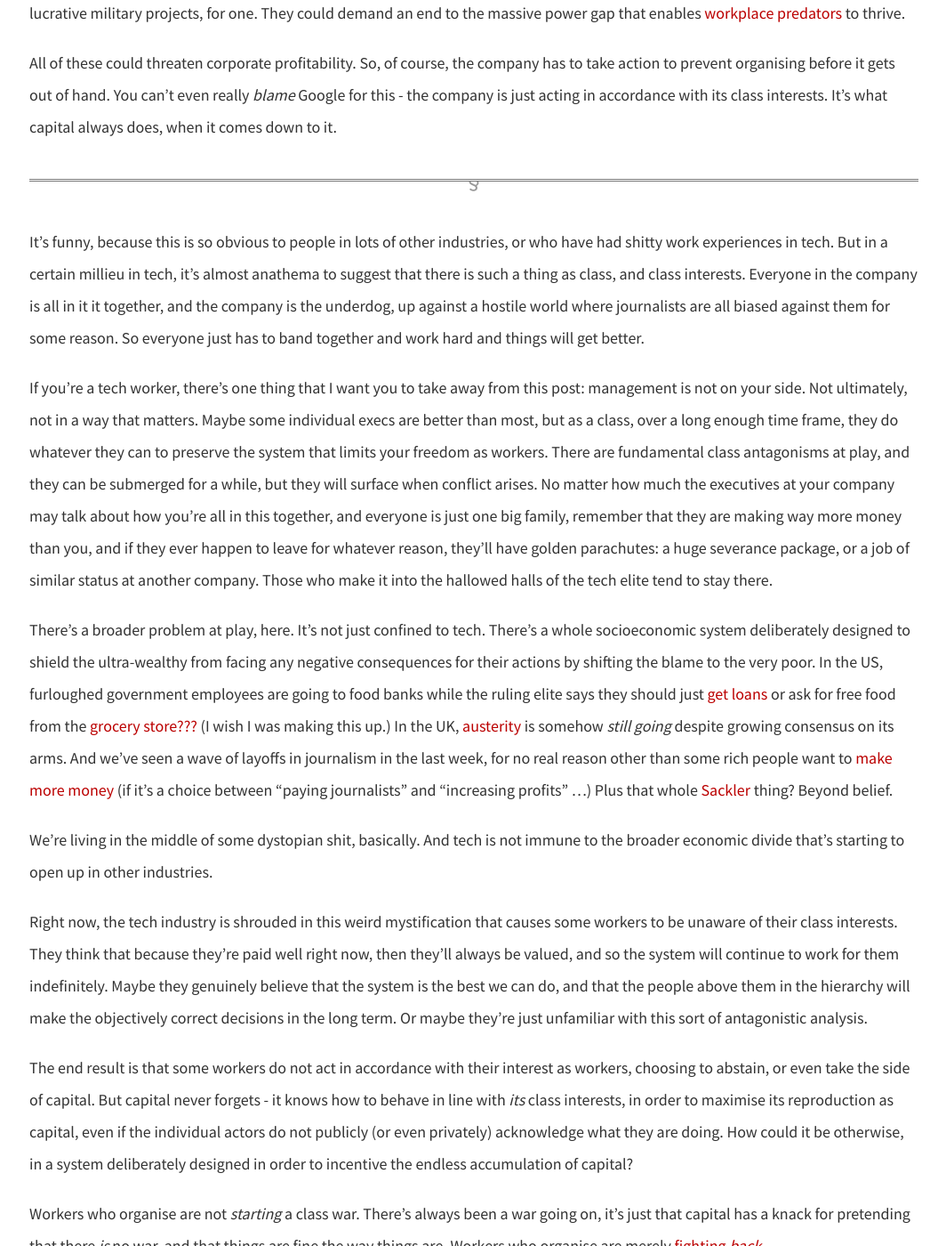
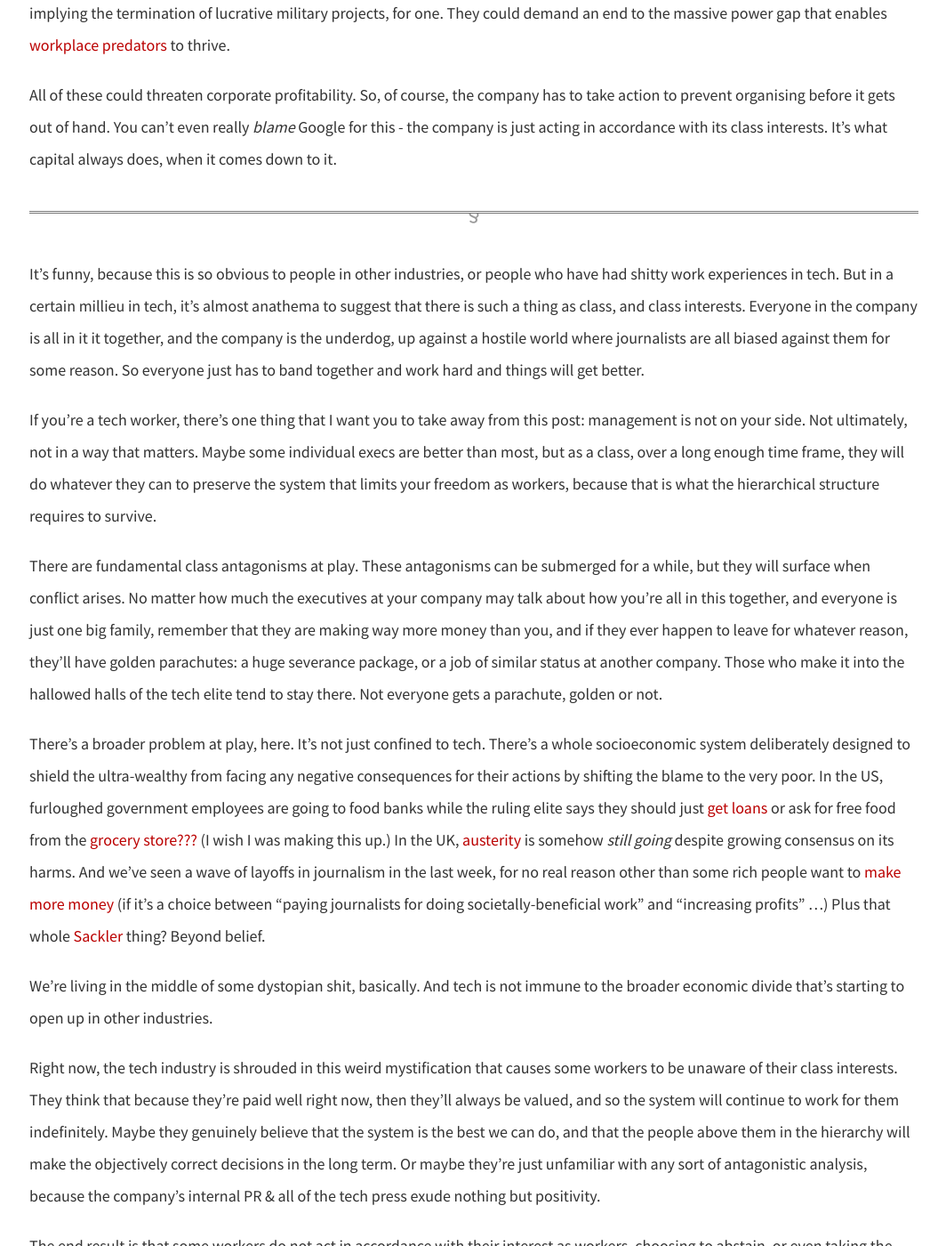
Before and after one commit to dellsystem/dellsystem.github.io, a Jekyll site: the page built from _posts/2019-1-24-fragments-24.md, in a window 1280 px wide and 1400 px high, scrolled down 1705 px. Shown: the whole window at 89% size, without its empty margins (107-1171 px from the left). Built offline with Jekyll 4.4.1, drawn with Linux system fonts in a browser that asks for light colours; some of the changed text lies outside the part shown.

Commit message:
Edit fragments-24
typos, better wording, links, etc

```diff
--- a/_posts/2019-1-24-fragments-24.md
+++ b/_posts/2019-1-24-fragments-24.md
@@ -4,15 +4,15 @@ layout: fragment
 description: "Labour is often confused about where its class interests lie. But capital never forgets."
 ---
 
-Today, I want to talk about this Bloomberg article, which I [tweeted](https://twitter.com/dellsystem/status/1088499015644209153) about earlier: [Google Urged the U.S. to Limit Protection For Activist Workers](https://www.bloomberg.com/news/articles/2019-01-24/google-urged-the-u-s-to-limit-protection-for-activist-workers?srnd=technology-vp). The lede kind of sums it up:
+Today, I want to talk about a Bloomberg article with a hell of a scoop, which I [tweeted](https://twitter.com/dellsystem/status/1088499015644209153) about earlier: [Google Urged the U.S. to Limit Protection For Activist Workers](https://www.bloomberg.com/news/articles/2019-01-24/google-urged-the-u-s-to-limit-protection-for-activist-workers?srnd=technology-vp). The lede kind of sums it up:
 
 > While Google publicly supported employees who protested company policies, it quietly asked the government to narrow the right to organize over work email
 
-The background of the piece involves a fairly esoteric National Labor Relations Board (NLRB) ruling from 2014, [_Purple Communications_](https://www.littler.com/nlrb-creates-right-use-corporate-e-mail-organize-and-complain-about-work-ten-key-implications), in which it was ruled that employees should have the right to organise over work email. Given that the Google walkout was mostly coordinated over corporate email, any reversal to that ruling could have a major impact in future actions of a similar nature. As current (and soon to be former) Google employee Colin McMillen (and a creator of Memegen!) says in the article:
+The background of the piece involves a fairly esoteric National Labor Relations Board (NLRB) ruling from 2014, [_Purple Communications_](https://www.littler.com/nlrb-creates-right-use-corporate-e-mail-organize-and-complain-about-work-ten-key-implications), in which it was ruled that employees should have the right to organise over work email. Given that the Google walkout was mostly coordinated over corporate email, any reversal to that ruling could have a major impact on future actions of a similar nature. As current (and soon to be former) Google employee Colin McMillen (also a creator of Memegen!) says in the article:
 
 > "It demonstrates that Google leadership is not operating in good faith,” said McMillen. "They can have a town hall and try to say soothing words and get people to not want to quit, but then if in the background they’re not just rejecting carrying out most of the demands of the walkout, but also trying to tamp down our ability to even coordinate and talk to each other about these issues, that’s extremely concerning."
 
-Now, Google's request to the NLRB to reverse the _Purple Communications_ ruling occurred in the context of a different case, where a former Google employee filed an NLRB complaint about Google's "very, very left-wing office culture". Apparently this was a different complaint from the one James Damore [filed](https://www.nbcnews.com/news/us-news/google-engineer-fired-writing-manifesto-women-s-neuroticism-sues-company-n835836) after he got fired for creating a hostile workplace environment for women (and also just making Google look really bad in the process). (I have a lot of thoughts on the inanity of this sort of complaint, where "tech companies are too left-wing" is really just code for "people don't like it when I'm being a jerk, which is unfair", but I'll bracket that for another post.)
+Now, Google's request to the NLRB to reverse the _Purple Communications_ ruling occurred in the context of a kind of weird case, where an employee filed a complaint about Google's "very, very left-wing office culture". Apparently this was a different complaint from the one James Damore [filed](https://www.nbcnews.com/news/us-news/google-engineer-fired-writing-manifesto-women-s-neuroticism-sues-company-n835836) after he got fired for creating a hostile workplace environment for women (and also just making Google's numerous "diversity" efforts look like the window-dressing that they are). (I have a lot of thoughts on the inanity of this sort of complaint, where "tech companies are too left-wing" is really just code for "people don't like it when I'm being a jerk, which is unfair", but I'll bracket that for another blog post.)
 
 But _Purple Communications_ is very broad, and reversing it would impact more than just some right-wing idiots who want legal protection for being bigots. Without the protection of that ruling, employers would be able to ban any sort of organising over workplace email, or retaliate against workers who do attempt it. That would be a huge blow to worker organising as a whole.
 
@@ -22,22 +22,26 @@ So why would Google's lawyers suggest this, so soon after the walkout?
 
 Well , let's not assume that they're clueless, for one. They're paid huge amounts of money to know what they're doing. And in this case, they're acting exactly as they should - exactly as would be expected given the interests of the corporation, and capital as a whole. After all, it's in capital's interests to diminish the power of labour, and cutting off potential channels for organising helps to keep them as atomised and obedient as possible.
 
-An organised workplace could demand a lot. They could demand better benefits, wages, conditions - especially for TVCs and already-marginalised workers. They could demand the company's products are built with social responsibility in mind, implying an end to lucrative military projects, for one. They could demand an end to the massive power gap that enables [workplace predators](https://www.cnbc.com/2018/10/25/google-paid-andy-rubin-90-million-exit-package-despite-misconduct-nyt.html) to thrive.
+An organised workplace could demand a lot. They could demand better benefits, wages, conditions - especially for TVCs and workers who face various types of discrimination. They could demand that the company's products be built with social responsibility in mind, implying the termination of lucrative military projects, for one. They could demand an end to the massive power gap that enables [workplace predators](https://www.cnbc.com/2018/10/25/google-paid-andy-rubin-90-million-exit-package-despite-misconduct-nyt.html) to thrive.
 
 All of these could threaten corporate profitability. So, of course, the company has to take action to prevent organising before it gets out of hand. You can't even really _blame_ Google for this - the company is just acting in accordance with its class interests. It's what capital always does, when it comes down to it.
 
 ***
 
-It's funny, because this is so obvious to people in lots of other industries, or who have had shitty work experiences in tech. But in a certain millieu in tech, it's almost anathema to suggest that there is such a thing as class, and class interests. Everyone in the company is all in it it together, and the company is the underdog, up against a hostile world where journalists are all biased against them for some reason. So everyone just has to band together and work hard and things will get better.
+It's funny, because this is so obvious to people in other industries, or people who have had shitty work experiences in tech. But in a certain millieu in tech, it's almost anathema to suggest that there is such a thing as class, and class interests. Everyone in the company is all in it it together, and the company is the underdog, up against a hostile world where journalists are all biased against them for some reason. So everyone just has to band together and work hard and things will get better.
 
-If you're a tech worker, there's one thing that I want you to take away from this post: management is not on your side. Not ultimately, not in a way that matters. Maybe some individual execs are better than most, but as a class, over a long enough time frame, they do whatever they can to preserve the system that limits your freedom as workers. There are fundamental class antagonisms at play, and they can be submerged for a while, but they will surface when conflict arises. No matter how much the executives at your company may talk about how you're all in this together, and everyone is just one big family, remember that they are making way more money than you, and if they ever happen to leave for whatever reason, they'll have golden parachutes: a huge severance package, or a job of similar status at another company. Those who make it into the hallowed halls of the tech elite tend to stay there.
+If you're a tech worker, there's one thing that I want you to take away from this post: management is not on your side. Not ultimately, not in a way that matters. Maybe some individual execs are better than most, but as a class, over a long enough time frame, they will do whatever they can to preserve the system that limits your freedom as workers, because that is what the hierarchical structure requires to survive.
 
-There's a broader problem at play, here. It's not just confined to tech. There's a whole socioeconomic system deliberately designed to shield the ultra-wealthy from facing any negative consequences for their actions by shifting the blame to the very poor. In the US, furloughed government employees are going to food banks while the ruling elite says they should just [get loans](https://www.politico.com/story/2019/01/24/ross-government-shutdown-food-banks-1122842) or ask for free food from the [grocery store???](https://theweek.com/speedreads/819750/trump-tried-clean-wilbur-ross-tonedeaf-comments-unpaid-federal-workers-didnt-succeed) (I wish I was making this up.) In the UK, [austerity](https://www.theguardian.com/society/2018/nov/16/uk-austerity-has-inflicted-great-misery-on-citizens-un-says) is somehow _still going_ despite growing consensus on its arms. And we've seen a wave of layoffs in journalism in the last week, for no real reason other than some rich people want to [make more money](https://twitter.com/_alastair/status/1088235576141197317) (if it's a choice between "paying journalists" and "increasing profits" ...) Plus that whole [Sackler](https://www.npr.org/sections/health-shots/2019/01/16/685692474/massachusetts-attorney-general-implicates-family-behind-purdue-pharma-in-opioid-) thing? Beyond belief.
+There are fundamental class antagonisms at play. These antagonisms can be submerged for a while, but they will surface when conflict arises. No matter how much the executives at your company may talk about how you're all in this together, and everyone is just one big family, remember that they are making way more money than you, and if they ever happen to leave for whatever reason, they'll have golden parachutes: a huge severance package, or a job of similar status at another company. Those who make it into the hallowed halls of the tech elite tend to stay there. Not everyone gets a parachute, golden or not.
+
+There's a broader problem at play, here. It's not just confined to tech. There's a whole socioeconomic system deliberately designed to shield the ultra-wealthy from facing any negative consequences for their actions by shifting the blame to the very poor. In the US, furloughed government employees are going to food banks while the ruling elite says they should just [get loans](https://www.politico.com/story/2019/01/24/ross-government-shutdown-food-banks-1122842) or ask for free food from the [grocery store???](https://theweek.com/speedreads/819750/trump-tried-clean-wilbur-ross-tonedeaf-comments-unpaid-federal-workers-didnt-succeed) (I wish I was making this up.) In the UK, [austerity](https://www.theguardian.com/society/2018/nov/16/uk-austerity-has-inflicted-great-misery-on-citizens-un-says) is somehow _still going_ despite growing consensus on its harms. And we've seen a wave of layoffs in journalism in the last week, for no real reason other than some rich people want to [make more money](https://twitter.com/_alastair/status/1088235576141197317) (if it's a choice between "paying journalists for doing societally-beneficial work" and "increasing profits" ...) Plus that whole [Sackler](https://www.npr.org/sections/health-shots/2019/01/16/685692474/massachusetts-attorney-general-implicates-family-behind-purdue-pharma-in-opioid-) thing? Beyond belief.
 
 We're living in the middle of some dystopian shit, basically. And tech is not immune to the broader economic divide that's starting to open up in other industries.
 
-Right now, the tech industry is shrouded in this weird mystification that causes some workers to be unaware of their class interests. They think that because they're paid well right now, then they'll always be valued, and so the system will continue to work for them indefinitely. Maybe they genuinely believe that the system is the best we can do, and that the people above them in the hierarchy will make the objectively correct decisions in the long term. Or maybe they're just unfamiliar with this sort of antagonistic analysis.
+Right now, the tech industry is shrouded in this weird mystification that causes some workers to be unaware of their class interests. They think that because they're paid well right now, then they'll always be valued, and so the system will continue to work for them indefinitely. Maybe they genuinely believe that the system is the best we can do, and that the people above them in the hierarchy will make the objectively correct decisions in the long term. Or maybe they're just unfamiliar with any sort of antagonistic analysis, because the company's internal PR & all of the tech press exude nothing but positivity.
 
-The end result is that some workers do not act in accordance with their interest as workers, choosing to abstain, or even take the side of capital. But capital never forgets - it knows how to behave in line with _its_ class interests, in order to maximise its reproduction as capital, even if the individual actors do not publicly (or even privately) acknowledge what they are doing. How could it be otherwise, in a system deliberately designed in order to incentive the endless accumulation of capital?
+The end result is that some workers do not act in accordance with their interest as workers, choosing to abstain, or even taking the side of capital. But capital never forgets - it knows how to behave in line with _its_ class interests, in order to maximise its reproduction as capital, even if the individual actors do not publicly (or even privately) acknowledge what they are doing. How could it be otherwise, in a system deliberately designed in order to incentivise the endless accumulation of capital?
 
-Workers who organise are not _starting_ a class war. There's always been a war going on, it's just that capital has a knack for pretending that there _is_ no war, and that things are fine the way things are. Workers who organise are merely [fighting _back_](https://www.salon.com/2017/07/12/the-class-war-is-a-one-sided-fight-and-the-very-rich-are-winning/).
+Workers who organise are not _starting_ a class war. There's always been a war going on, it's just that capital has a knack for pretending that there is _no_ war, and that things are fine the way things are, anyway. Workers who organise are merely [fighting _back_](https://www.salon.com/2017/07/12/the-class-war-is-a-one-sided-fight-and-the-very-rich-are-winning/).
+
+And if they fight back hard enough, who knows? It could open up a whole new realm of political possibility. It could [change the world](https://www.jacobinmag.com/2019/01/capitalism-democracy-workers-movements-unions).
```
